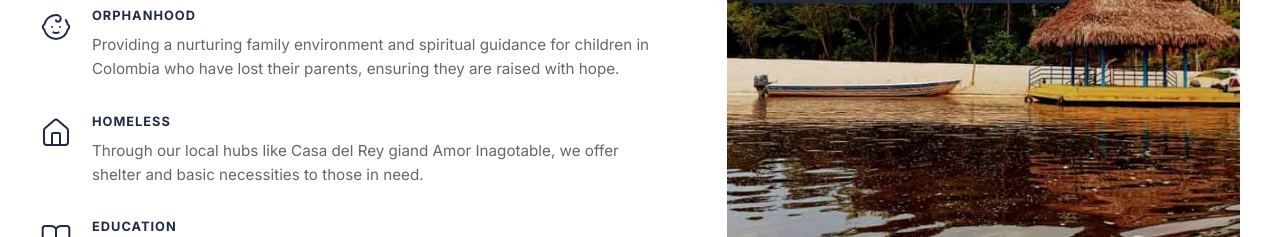
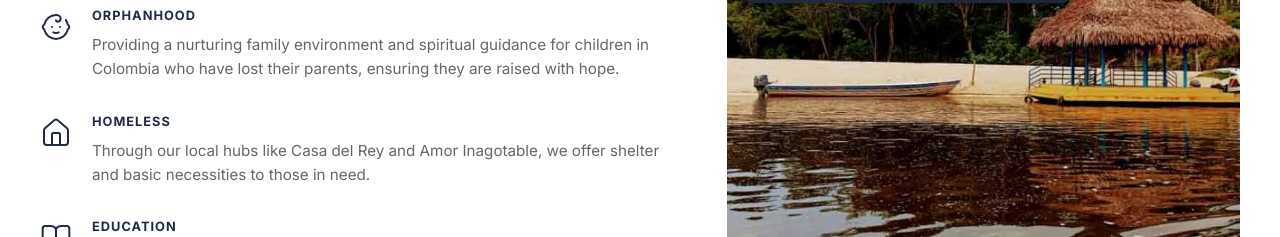
Before and after one commit to cgdiazv/oneway-ministries-site, a Next.js app: page / in a window 1280 px wide. Shown: the part 1240-1477 px from the top of the page. Built offline with nearby package versions, Linux system fonts and the light colour scheme.

Commit message:
Fix typo

```diff
--- a/app/page.tsx
+++ b/app/page.tsx
@@ -39,7 +39,7 @@ export default function Home() {
     {
       icon: <HomeIcon size={32} strokeWidth={1.5} />,
       title: "HOMELESS",
-      text: "Through our local hubs like Casa del Rey giand Amor Inagotable, we offer shelter and basic necessities to those in need.",
+      text: "Through our local hubs like Casa del Rey and Amor Inagotable, we offer shelter and basic necessities to those in need.",
     },
     {
       icon: <BookOpen size={32} strokeWidth={1.5} />,
```
